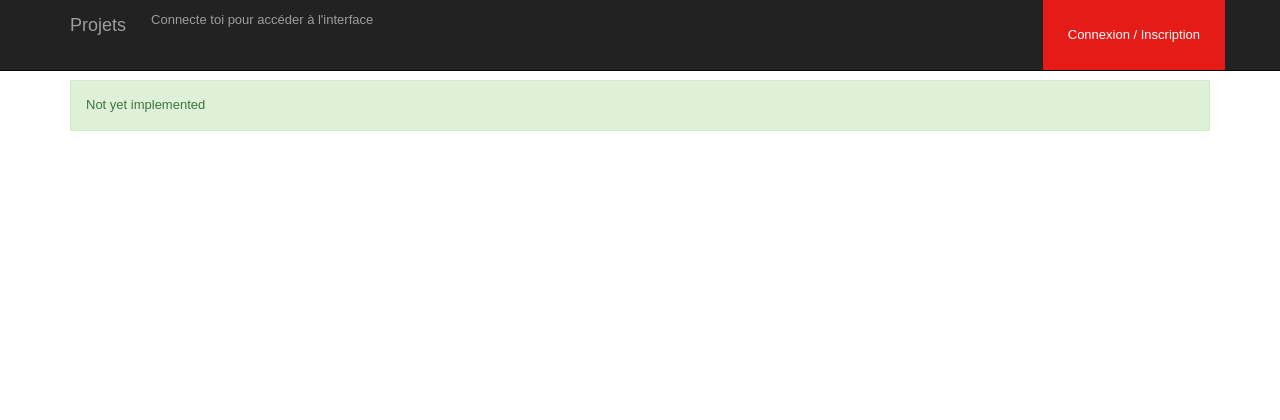
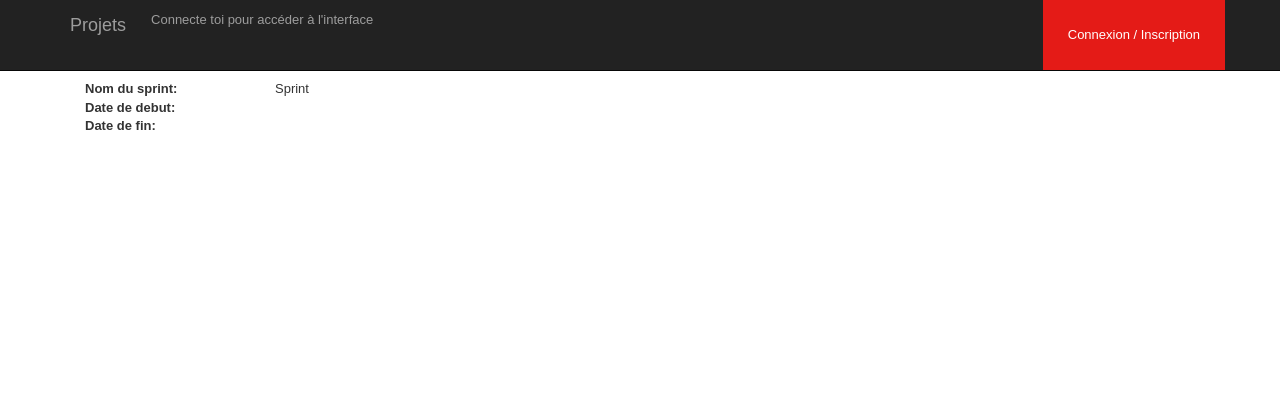
Before and after one commit to aboschet/CDP-GMB-dev, a PHP site: template src/web/app/Views/sprint/info.php in a window 1280 px wide. Shown: the top 420 px of the page. Run offline with PHP 8.4, Linux system fonts and the light colour scheme; the template is opened without the code that fills it, so the values that code supplies are empty; some libraries are stand-ins or nearby versions.

Commit message:
Update info.php

```diff
--- a/src/web/app/Views/sprint/info.php
+++ b/src/web/app/Views/sprint/info.php
@@ -12,6 +12,42 @@
   </div>
  <?php endif; ?>
 
- <div class="col-md-12 alert alert-success">
-   Not yet implemented
+  <div>
+
+  <!-- Tab panes -->
+  <div class="tab-content">
+    <div role="tabpanel" class="tab-pane active" id="project">
+      <div class="col-md-12">
+        <div class="row">
+          <div class="col-md-2">
+            <b> Nom du sprint: </b>
+          </div>
+          <div class="col-md-10">
+            <?= "Sprint" .$sprintInfo->id; ?>
+          </div>
+        </div>
+
+        <div class="row">
+          <div class="col-md-2">
+            <b>Date de debut: </b>
+          </div>
+          <div class="col-md-10">
+            <?= $sprintInfo->dateDebutSprint; ?>
+          </div>
+        </div>
+
+        <div class="row">
+          <div class="col-md-2">
+            <b>Date de fin: </b>
+          </div>
+          <div class="col-md-10">
+            <?= $sprintInfo->dateFinSprint; ?>
+          </div>
+        </div>
+      </div>
+    </div>
+
+
   </div>
+
+</div>
```
